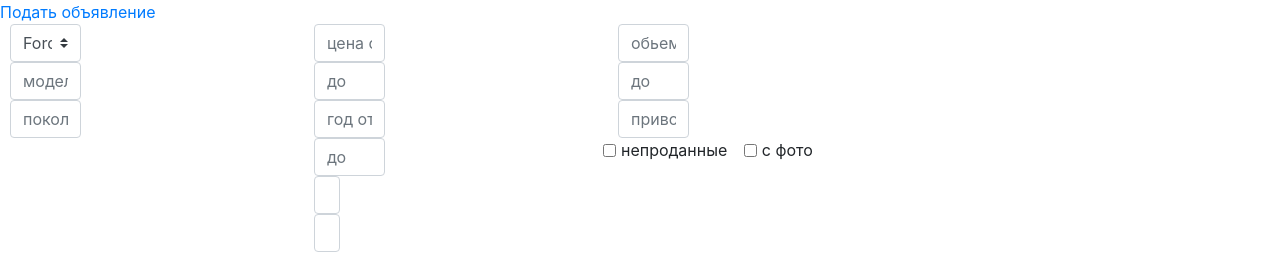
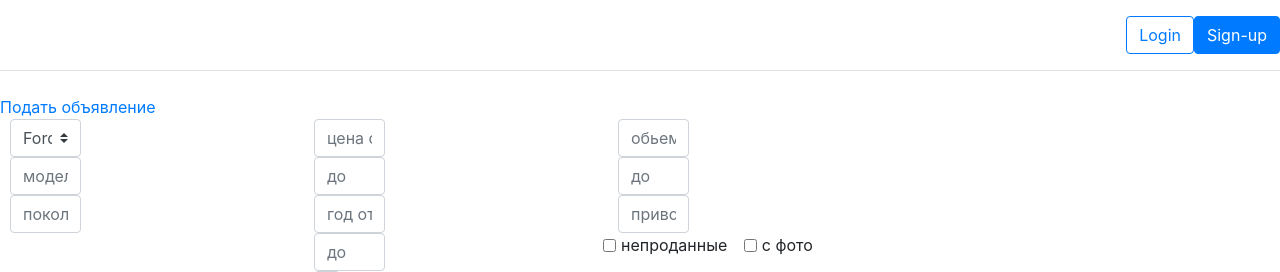
Before and after one commit to Shihad/autopedia, a Flask app: page / in a window 1280 px wide. Shown: the top 272 px of the page. Run offline with Flask 2, Linux system fonts and the light colour scheme; a user stored in the database is signed in; data comes from the database, SQL or seed files in the repository; both versions use the stored data as it was after the commit; some libraries are stand-ins or nearby versions.

Commit message:
added signup and login buttons on main page

```diff
--- a/main.py
+++ b/main.py
@@ -19,7 +19,7 @@ login_manager=LoginManager(app)
 def load_user(user_id):
     return db.session.query(User).get(user_id)
 
-#@app.before_first_request
+@app.before_first_request
 def create_table():
     db.drop_all()
     db.create_all()
@@ -37,9 +37,12 @@ def create_table():
     db.session.add(model2)
     db.session.add(model3)
 
-    lot1 = LotModel(1, 700000, 25000, 2015,'Red',"Yekaterinburg")
-    lot2 = LotModel(1, 750000, 35000, 2012,'Grey',"Yekaterinburg")
-    lot3 = LotModel(3,1250000, 35000, 2018,'Yellow',"Yekaterinburg")
+    user=User('Petya','ppetr@mail.ru',"12345")
+    db.session.add(user)
+    db.session.commit()
+    lot1 = LotModel(1, 700000, 25000, 2015,'Red',"Yekaterinburg",[user])
+    lot2 = LotModel(1, 750000, 35000, 2012,'Grey',"Yekaterinburg",[user])
+    lot3 = LotModel(3,1250000, 35000, 2018,'Yellow',"Yekaterinburg",[user])
     db.session.add(lot1)
     db.session.add(lot2)
     db.session.add(lot3)
@@ -50,9 +53,6 @@ def create_table():
     db.session.add(lot1)
     db.session.add(lot2)
     db.session.add(lot3)
-    db.session.commit()
-    user=User('Petya','ppetr@mail.ru',"12345")
-    db.session.add(user)
     db.session.commit()
 
 
@@ -129,7 +129,7 @@ def lot_create_user():
         color=request.form['color']
         location = request.form['location']
         print(current_user)
-        lot = LotModel(model.id, price, mileage, prod_year, color, location, current_user)
+        lot = LotModel(model.id, price, mileage, prod_year, color, location, [current_user])
         db.session.add(lot)
         db.session.commit()
         if 'file' not in request.files:
--- a/templates/index.html
+++ b/templates/index.html
@@ -11,9 +11,21 @@
     .secondrow{grid-row: 2;}
     .thirdrow{grid-row: 3;}
     .formrow{length:40%}
+    .headerlogin{display:flex}
     </style>
 </head>
 <body>
+<header class="d-flex flex-wrap align-items-center justify-content-center justify-content-md-between py-3 mb-4 border-bottom">
+      <a href="/" class="d-flex align-items-center col-md-3 mb-2 mb-md-0 text-dark text-decoration-none">
+        <svg class="bi me-2" width="40" height="32" role="img" aria-label="Bootstrap"><use xlink:href="#bootstrap"></use></svg>
+      </a>
+
+
+      <div class="headerlogin">
+        <button type="button" class="btn btn-outline-primary me-2" onclick="window.location.href = '/login';">Login</button>
+		  <button type="button" class="btn btn-primary" onclick="window.location.href = '/register';">Sign-up</button>
+      </div>
+</header>
 	<div class="create_lot">
 		<a href="/index/create">Подать объявление</a>
 	</div>
```
Also changed, not shown: database.db.
